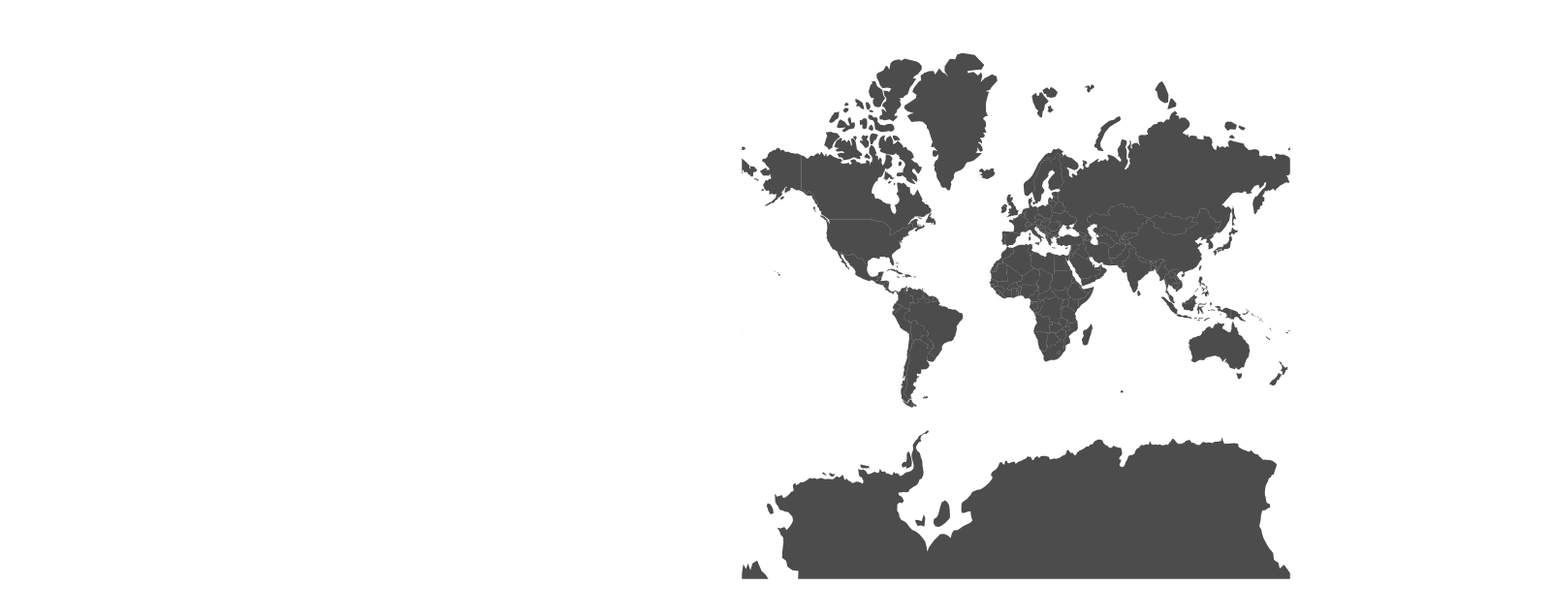
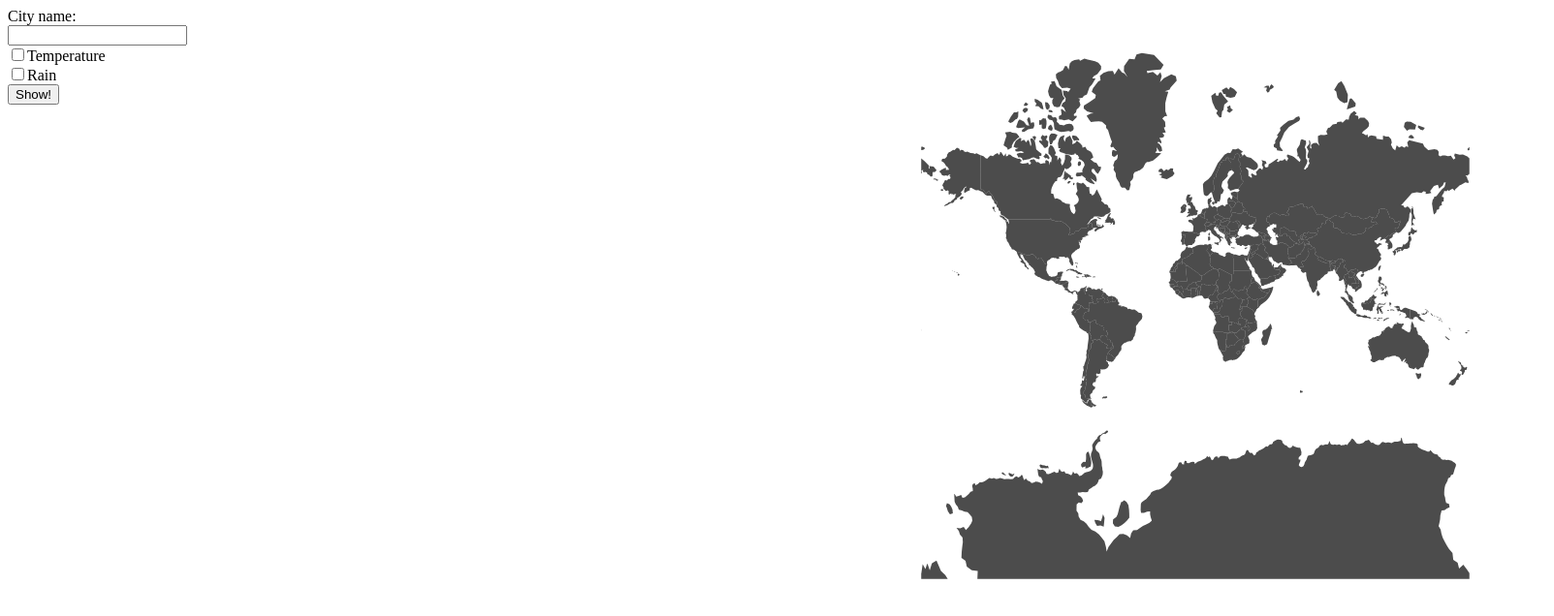
Before and after one commit to LorentimoS/weather-in-city, a React (Vite) app: page / in a window 1280 px wide. Shown: the top 636 px of the page at 97% size, 1603 px wide, since content can reach past the window. Built offline with nearby package versions, Linux system fonts and the light colour scheme.

Commit message:
add form-component

```diff
--- a/src/components/App.jsx
+++ b/src/components/App.jsx
@@ -1,11 +1,17 @@
+import { useState } from 'react'
+import { Form } from "./Form"
 import { Chart } from "./Chart"
 import { Map } from "./Map"
 
 function App(props) {
+  const [cityName, setCityName] = useState('')
+  const [checkTemp, setCheckTemp] = useState('')
+  const [checkRain, setCheckRain] = useState('')
 
 
   return (
     <main className="main">
+      <Form />
       <Chart />
       <Map />
     </main>
--- /dev/null
+++ b/src/components/Form.jsx
@@ -0,0 +1,26 @@
+import { useState } from 'react'
+
+function Form(props) {
+  const [cityName, setCityName] = useState('')
+  const [checkTemp, setCheckTemp] = useState('')
+  const [checkRain, setCheckRain] = useState('')
+
+
+  return (
+    <form>
+        <label>
+          City name:
+          <input type="text" value={cityName} size="20" onChange = {event => {setCityName(event.target.value);}}/><br />
+        </label>
+        <label>
+          <input type="checkbox" value={checkTemp} onChange = {event => {setCheckTemp(event.target.value);}}/>Temperature<br />
+        </label>
+        <label>
+          <input type="checkbox" value={checkRain} onChange = {event => {setCheckRain(event.target.value);}}/>Rain<br />
+        </label>
+        <input type="submit" value="Show!"/>
+      </form>
+  )
+}
+
+export { Form }
```
